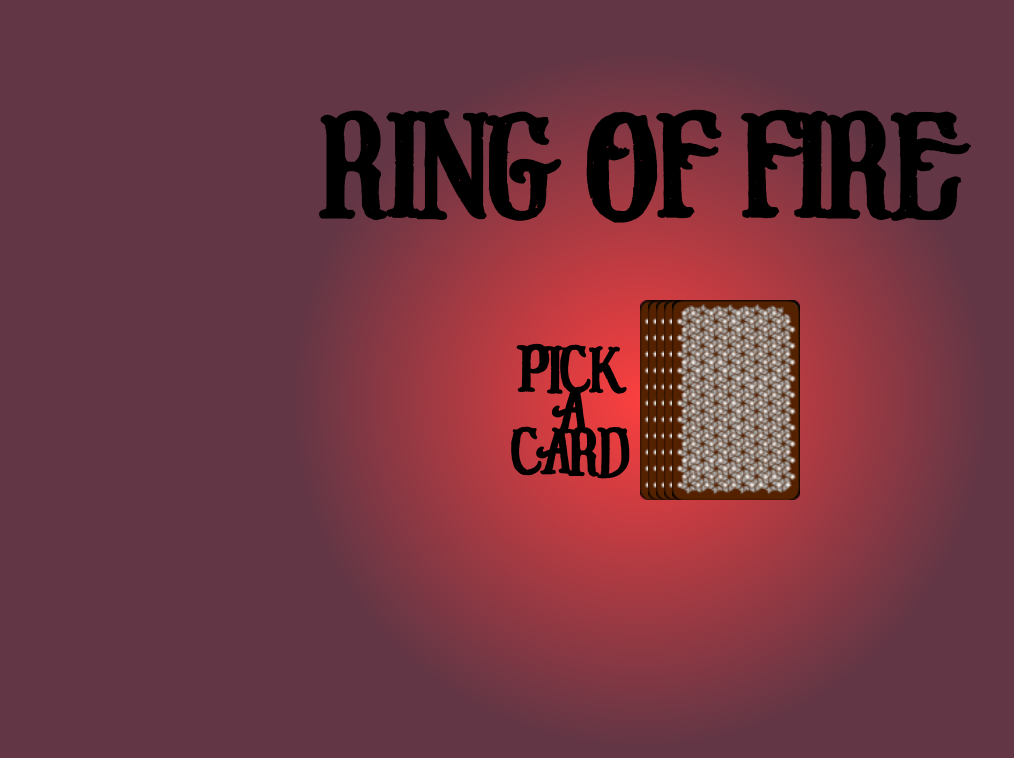
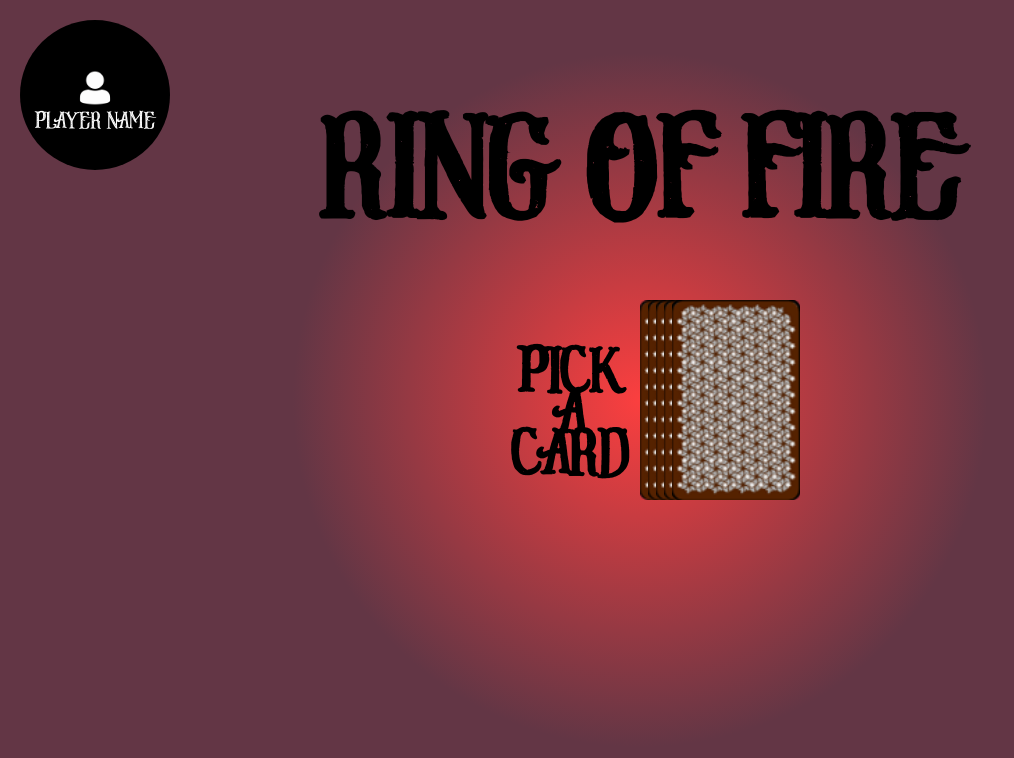
Before and after one commit to CANOST-id/RingOfFire, an Angular app: page /game in a window 1280 px wide. Shown: the top 758 px of the page, without its empty margins (0-1014 px from the left). Built offline with nearby package versions, Linux system fonts and the light colour scheme.

Commit message:
import player component

```diff
--- a/src/app/game/game.component.html
+++ b/src/app/game/game.component.html
@@ -1,3 +1,5 @@
+<app-player></app-player>
+
 <section class="game-content">
 
     <h1>RING OF FIRE</h1>
--- a/src/app/game/game.component.ts
+++ b/src/app/game/game.component.ts
@@ -1,11 +1,12 @@
 import { Component, OnInit } from '@angular/core';
 import { CommonModule } from '@angular/common';
 import { Game } from '../../models/game';
+import { PlayerComponent } from '../player/player.component';
 
 @Component({
   selector: 'app-game',
   standalone: true,
-  imports: [CommonModule],
+  imports: [CommonModule, PlayerComponent],
   templateUrl: './game.component.html',
   styleUrls: ['./game.component.scss']
 })
```
